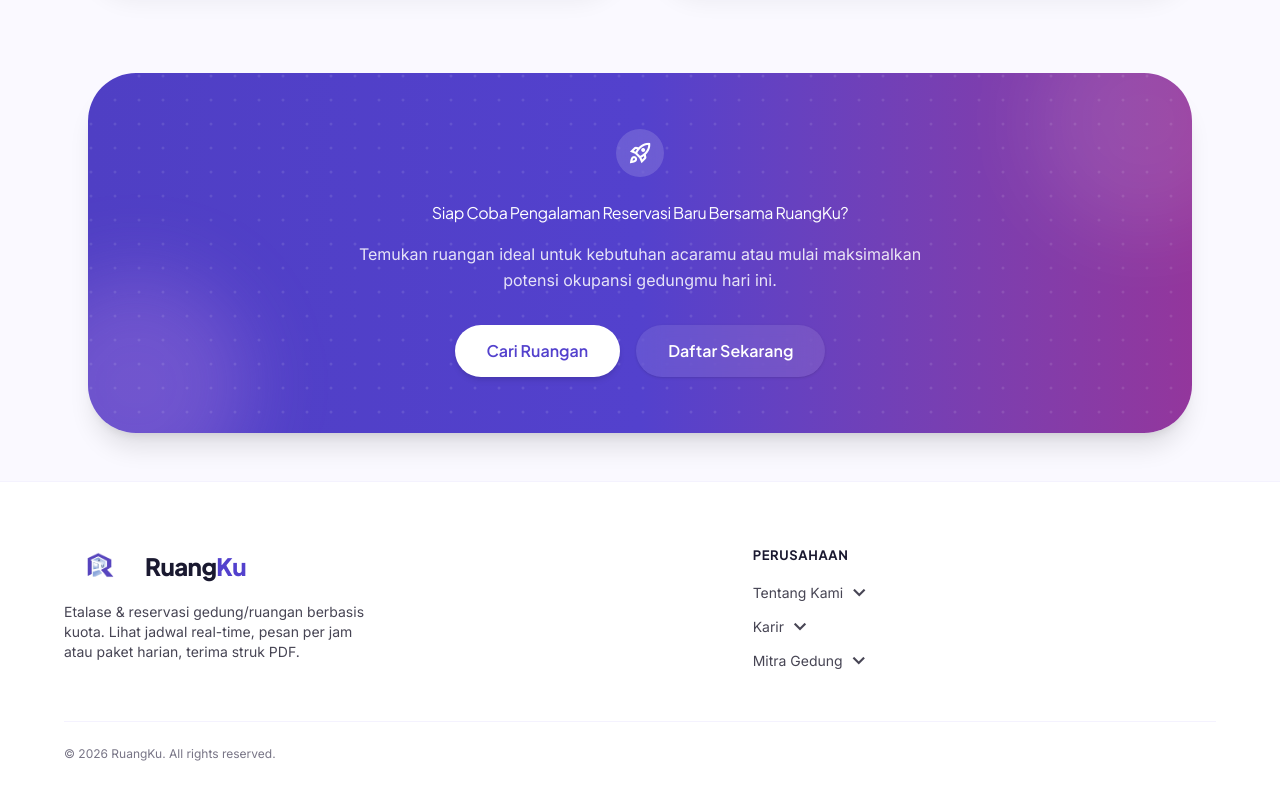
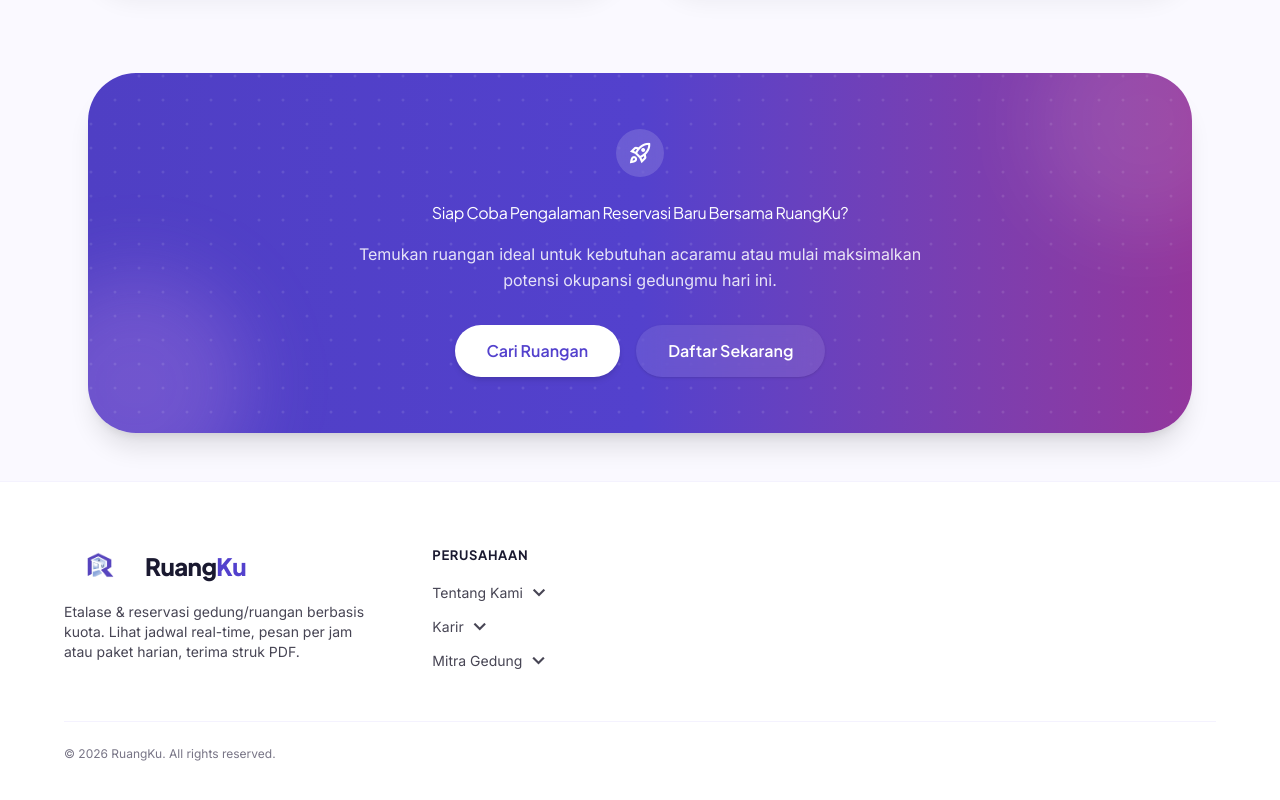
Before and after one commit to AgiiLSaputra/Project-RuangKu, a React (Vite) app in the folder RuangKu/: page /tentang in a window 1280 px wide. Shown: the part 2372-3172 px from the top of the page. Built offline with nearby package versions, Linux system fonts and the light colour scheme; no server answers.

Commit message:
geser posisi

```diff
--- a/RuangKu/src/components/chrome/PublicFooter.tsx
+++ b/RuangKu/src/components/chrome/PublicFooter.tsx
@@ -36,7 +36,7 @@ export function PublicFooter() {
   return (
     <footer className="border-t border-purple-100 bg-surface-container-lowest print:hidden">
       <div className="mx-auto max-w-[1200px] px-4 py-12 sm:px-6 lg:py-16">
-        <div className="grid gap-10 md:grid-cols-[1.4fr_1fr]">
+        <div className="grid gap-10 md:grid-cols-[1.4fr_repeat(3,1fr)]">
           <div>
             <Logo />
             <p className="mt-4 max-w-xs text-body-md text-on-surface-variant">
```
